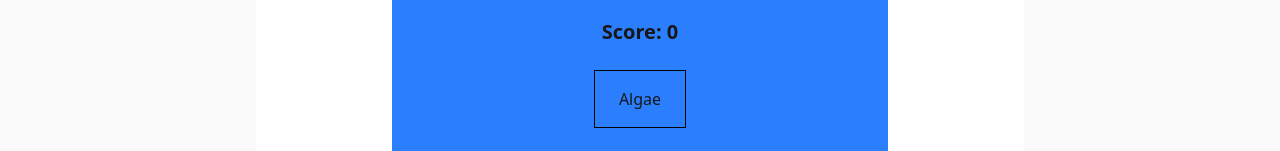
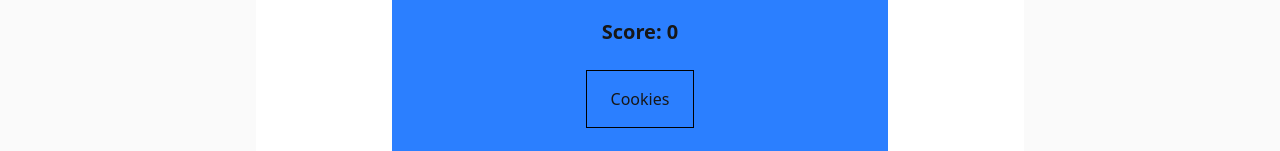
Before and after one commit to AshiJ7/FishFarmFrenzy, a Next.js app: page /mini-game-1 in a window 1280 px wide. Shown: the part 310-461 px from the top of the page. Built offline with nearby package versions, Linux system fonts and the light colour scheme.

Commit message:
Added game ending functionality and fixed food block randomization

```diff
--- a/app/mini-game-1/FishFeeding.tsx
+++ b/app/mini-game-1/FishFeeding.tsx
@@ -7,7 +7,6 @@ type Food = {
   isGood: boolean;
 };
 
-
 export default function FishFeeding() {
   // hardcode good and bad foods for now
   const foods: Food[] = [
@@ -16,32 +15,28 @@ export default function FishFeeding() {
     { id: 3, name: "Cake", isGood: false },
   ];
 
-  const usedFoodArr: integer[] = [];
+  const [score, setScore] = useState(0);
+  const [message, setMessage] = useState("");
+  const [usedFoodArr, setUsedFoodArr] = useState<number[]>([]);
+  const [foodNum, setFoodNum] = useState(0);
+  const [gameOver, setGameOver] = useState(false);
 
-  function randomizeFoods() {
-    let min = 0;
-    let max = 2;
-
-    // from geeksforgeeks
-    let random = Math.floor(Math.random() * (max - min + 1)) + min;
-
-    if (usedFoodArr.includes(random)) {
-      randomizeFoods();
+  // randomly selects next food to appear from foods not yet used after current food has been dropped
+  function getNextFoodIndex(used: number[]) {
+    if (used.length >= foods.length) {
+      return null;
     }
 
-    console.log("random ", random);
+    const availableIndexes = foods
+      .map((_, index) => index)
+      .filter((index) => !used.includes(index));
 
-    usedFoodArr.push(random);
+    const randomAvailableIndex = Math.floor(
+      Math.random() * availableIndexes.length
+    );
 
-    console.log(usedFoodArr);
-
-    return random;
+    return availableIndexes[randomAvailableIndex];
   }
-
-  let foodNum: integer = randomizeFoods();
-
-  const [score, setScore] = useState(0);
-  const [message, setMessage] = useState("");
 
   // store the id of dragged food in dataTransfer object
   const handleDraggingStart = (
@@ -58,6 +53,8 @@ export default function FishFeeding() {
 
   // handler for after dropping block on fish
   const handleDrop = (e: React.DragEvent<HTMLDivElement>) => {
+    if (gameOver) return;
+
     e.preventDefault();
 
     const foodId = Number(e.dataTransfer.getData("foodId"));
@@ -65,14 +62,50 @@ export default function FishFeeding() {
 
     if (!droppedFood) return;
 
-    if (droppedFood.isGood) {
-      setScore(score + 1);
-      setMessage("Good food");
+
+    if (e.currentTarget.className.includes("fish")) {
+      if (droppedFood.isGood) {
+        setScore((prev) => prev + 1);
+        setMessage("Good food");
+      }
+      else {
+        setMessage("Bad food");
+      }
     }
-    else {
-      setMessage("Bad food");
+    else if (e.currentTarget.className.includes("trash")) {
+      if (!droppedFood.isGood) {
+        setScore((prev) => prev + 1);
+        setMessage("Bad food in trash");
+      }
+      else {
+        setMessage("Incorrect - good food in trash");
+      }
     }
+
+    // update used food array with food just dropped and either get new food block or end game
+    setUsedFoodArr((prev) => {
+      const updated = [...prev, foodNum];
+      const nextFood = getNextFoodIndex(updated);
+
+      if (nextFood === null) {
+        setGameOver(true);
+      }
+      else {
+        setFoodNum(nextFood);
+      }
+
+      return updated;
+    });
   };
+
+  if (gameOver) {
+    return (
+      <div className="bg-blue-500 flex flex-col items-center gap-6 px-30 py-30">
+        <h2 className="text-2xl font-bold"> Game Over </h2>
+        <p className="text-lg"> Final Score: {score} </p>
+      </div>
+    );
+  }
 
   return (
     <div className="bg-blue-500 flex flex-col items-center gap-6 px-30 py-30">
@@ -93,39 +126,27 @@ export default function FishFeeding() {
           </div>
       </div>
 
-      {/* food blocks
-      <div className="flex gap-4">
-        {foods.map(food => (
-          <div
-            key={food}
-            draggable
-            onDragStart={(e) => handleDraggingStart(e, food)}
-            className="cursor-grab solid border border-black px-6 py-4 bg-white-100 hover:bg-gray-200"
-          >
-            {food.name}
-          </div>
-        ))}
-      </div> */}
-
       {/* fish block */}
       <div className="flex gap-4">
         <div
           onDragOver={handleDragOver}
           onDrop={handleDrop}
-          className="flex h-30 w-30 items-center justify-center border-1 border-solid border-black"
+          className="flex h-30 w-30 items-center justify-center border-1 border-solid border-black fish"
         >
           Tilapia
         </div>
 
         <div
-          className="flex h-30 w-30 items-center justify-center border-1 border-solid border-black"
+          onDragOver={handleDragOver}
+          onDrop={handleDrop}
+          className="flex h-30 w-30 items-center justify-center border-1 border-solid border-black trash"
         >
           Trash
         </div>
       </div>
 
       {/* message for good or bad food */}
-      <p className="h-6">{message}</p>
+      <p className="h-6"> {message} </p>
     </div>
   );
 }
```
